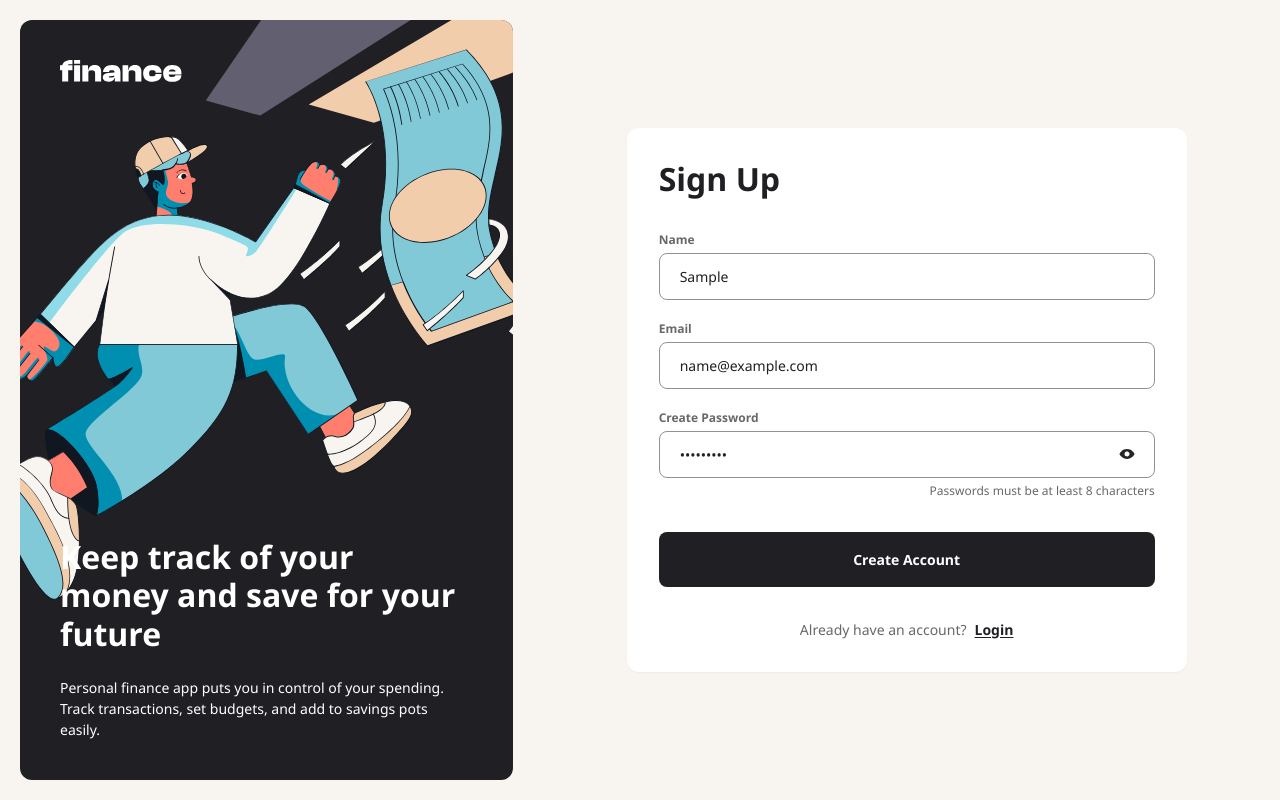
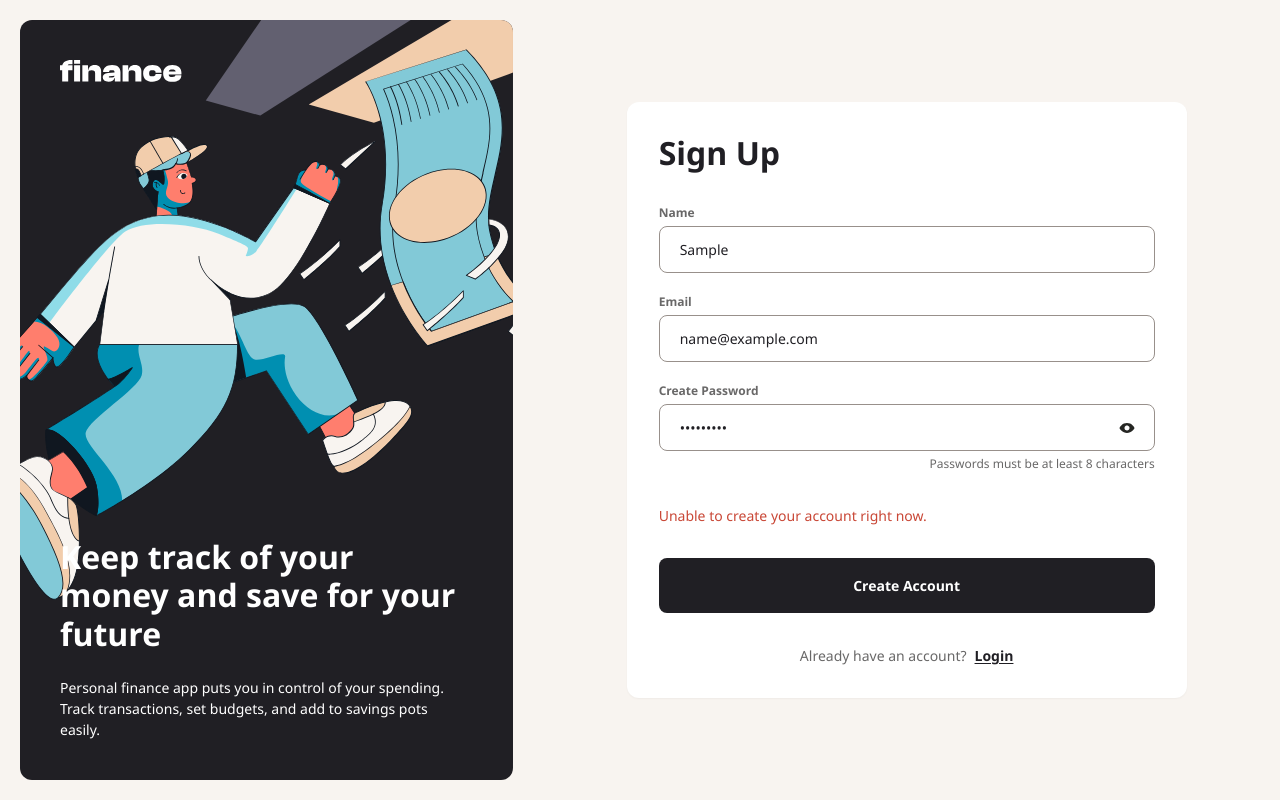
Before and after one commit to dkdurden/finance_helper, a Next.js app in the folder apps/web/: page /signup in a window 1280 px wide. Both pictures are taken after typing "Sample", "name@example.com", "Sample123" into the empty fields and a click on the button "Create Account". Built offline with nearby package versions, Linux system fonts and the light colour scheme; no server answers.

Commit message:
Wire signup form to backend

```diff
--- a/apps/web/src/features/auth/components/SignUpCard.module.css
+++ b/apps/web/src/features/auth/components/SignUpCard.module.css
@@ -1,6 +1,11 @@
 .card {
   display: grid;
   width: min(100%, 35rem);
+  gap: var(--space-400);
+}
+
+.form {
+  display: grid;
   gap: var(--space-400);
 }
 
@@ -22,6 +27,22 @@
 
 .submitButton {
   width: 100%;
+}
+
+.errorMessage,
+.successMessage {
+  margin: 0;
+  font-size: var(--text-preset-4-size);
+  font-weight: var(--text-preset-4-weight);
+  line-height: var(--text-preset-4-line-height);
+}
+
+.errorMessage {
+  color: var(--color-danger);
+}
+
+.successMessage {
+  color: var(--color-success);
 }
 
 .footer {
--- a/apps/web/src/features/auth/components/SignUpCard.tsx
+++ b/apps/web/src/features/auth/components/SignUpCard.tsx
@@ -1,15 +1,76 @@
 "use client";
 
 import Link from "next/link";
-import { useId, useState } from "react";
+import { useId, useState, type FormEvent } from "react";
 import { cn } from "@/lib/cn";
 import { Button } from "@/components/button/Button";
 import { InputField } from "@/components/input/InputField";
 import styles from "./SignUpCard.module.css";
 
+function flattenErrorMessages(value: unknown): string[] {
+  if (typeof value === "string") {
+    return [value];
+  }
+
+  if (Array.isArray(value)) {
+    return value.flatMap((item) => flattenErrorMessages(item));
+  }
+
+  if (value && typeof value === "object") {
+    return Object.values(value).flatMap((item) => flattenErrorMessages(item));
+  }
+
+  return [];
+}
+
 export function SignUpCard() {
+  const [name, setName] = useState("");
+  const [email, setEmail] = useState("");
+  const [password, setPassword] = useState("");
   const [showPassword, setShowPassword] = useState(false);
+  const [isSubmitting, setIsSubmitting] = useState(false);
+  const [errorMessage, setErrorMessage] = useState<string | null>(null);
+  const [successMessage, setSuccessMessage] = useState<string | null>(null);
   const titleId = useId();
+
+  async function handleSubmit(event: FormEvent<HTMLFormElement>) {
+    event.preventDefault();
+    setIsSubmitting(true);
+    setErrorMessage(null);
+    setSuccessMessage(null);
+
+    try {
+      const response = await fetch("/api/auth/signup", {
+        method: "POST",
+        headers: {
+          "Content-Type": "application/json",
+        },
+        body: JSON.stringify({
+          name,
+          email,
+          password,
+        }),
+      });
+
+      const data: unknown = await response.json().catch(() => null);
+
+      if (!response.ok) {
+        const message = flattenErrorMessages(data)[0] ?? "Unable to create your account right now.";
+        setErrorMessage(message);
+        return;
+      }
+
+      setSuccessMessage("Account created. You can log in once login is wired up.");
+      setName("");
+      setEmail("");
+      setPassword("");
+      setShowPassword(false);
+    } catch {
+      setErrorMessage("Unable to create your account right now.");
+    } finally {
+      setIsSubmitting(false);
+    }
+  }
 
   return (
     <section className={cn("surface-card", styles.card)} aria-labelledby={titleId}>
@@ -17,20 +78,25 @@ export function SignUpCard() {
         Sign Up
       </h2>
 
+      <form className={styles.form} onSubmit={handleSubmit}>
         <div className={styles.fields}>
           <InputField
             fieldClassName={styles.field}
             helperText=""
             label="Name"
+            onChange={(event) => setName(event.target.value)}
             placeholder=""
             type="text"
+            value={name}
           />
           <InputField
             fieldClassName={styles.field}
             helperText=""
             label="Email"
+            onChange={(event) => setEmail(event.target.value)}
             placeholder=""
             type="email"
+            value={email}
           />
           <InputField
             fieldClassName={styles.field}
@@ -38,13 +104,26 @@ export function SignUpCard() {
             icon={showPassword ? "hide-password" : "show-password"}
             iconAriaLabel={showPassword ? "Hide password" : "Show password"}
             label="Create Password"
+            onChange={(event) => setPassword(event.target.value)}
             onIconClick={() => setShowPassword((current) => !current)}
             placeholder=""
             type={showPassword ? "text" : "password"}
+            value={password}
           />
         </div>
 
-      <Button className={styles.submitButton}>Create Account</Button>
+        {errorMessage ? (
+          <p className={styles.errorMessage} role="alert">
+            {errorMessage}
+          </p>
+        ) : null}
+
+        {successMessage ? <p className={styles.successMessage}>{successMessage}</p> : null}
+
+        <Button className={styles.submitButton} disabled={isSubmitting} type="submit">
+          {isSubmitting ? "Creating Account..." : "Create Account"}
+        </Button>
+      </form>
 
       <div className={styles.footer}>
         <span className={styles.footerText}>Already have an account?</span>
```
Also changed, not shown: apps/web/src/app/api/auth/signup/route.ts (added, +59 -0 lines). Lines whose indentation alone changed are shown as unchanged.
